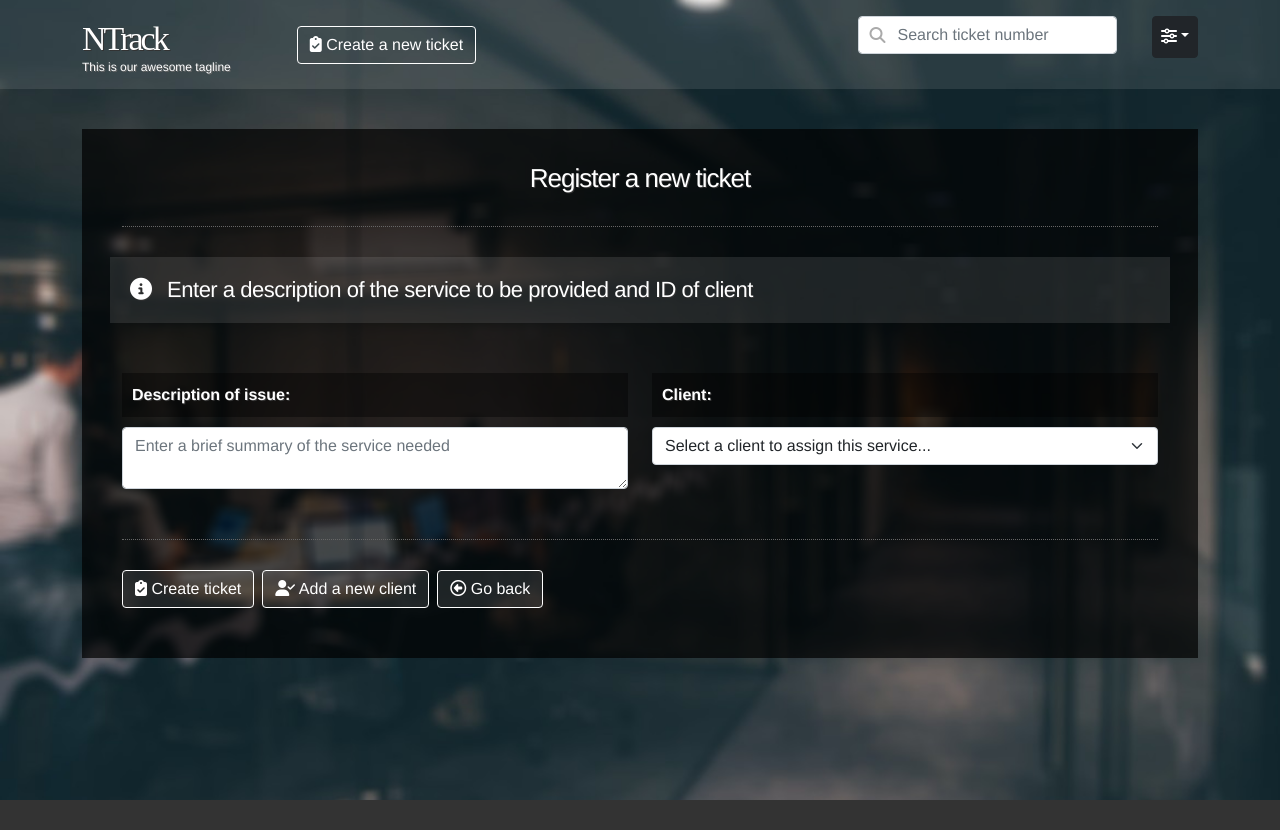
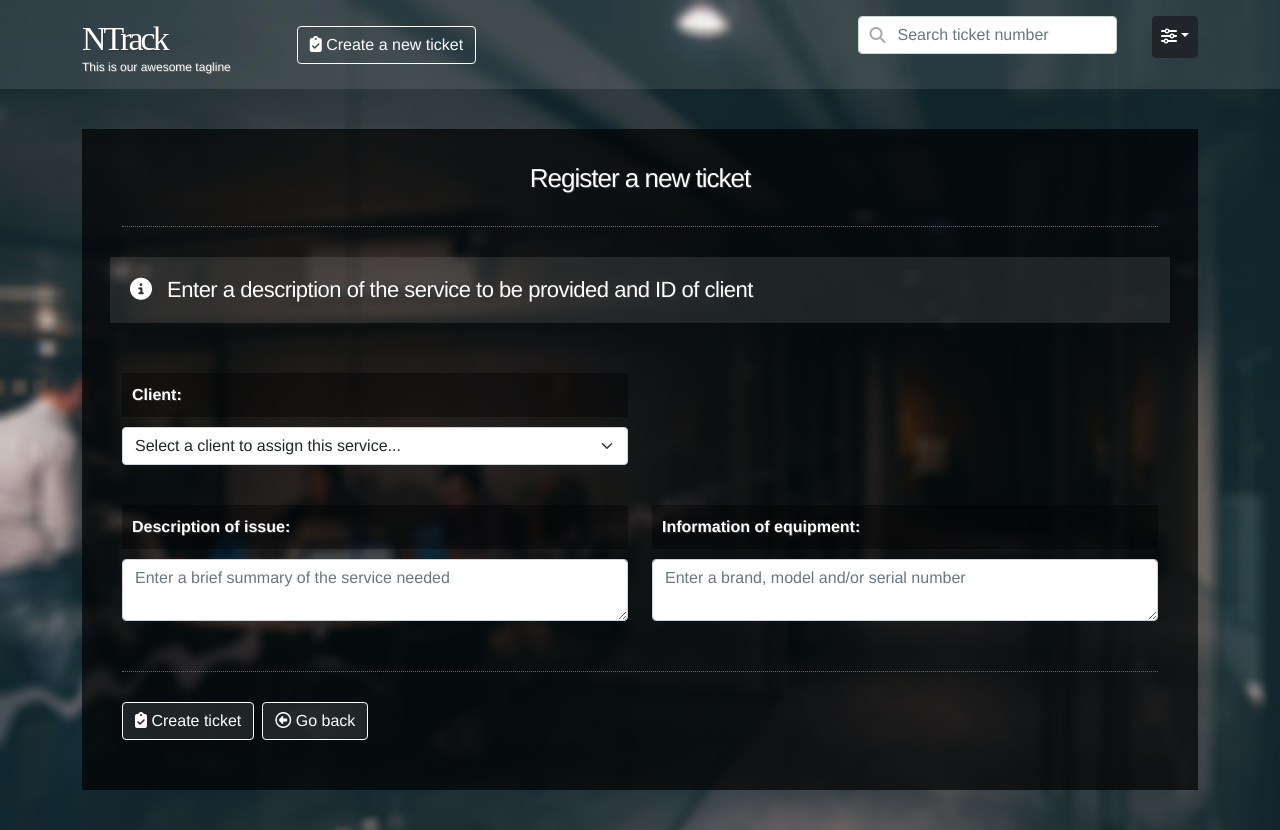
Before and after one commit to vazqjose/ntrack, a Vue app: page /newticket in a window 1280 px wide. Before the commit the page ends 800 px from the top, so only its background shows below. Built offline with nearby package versions, Linux system fonts and the light colour scheme; a web font is replaced by a local one.

Commit message:
added new field

```diff
--- a/src/views/newticket.vue
+++ b/src/views/newticket.vue
@@ -26,6 +26,25 @@
             </div>
 
             <div class="row">
+
+
+
+                  <div class="col-md-6">
+                  <div class="form-group">
+                      <p class="control-label clearblack"><strong>Client:</strong></p>
+                      <div class="input-group">
+                        <select class="form-select" v-model="formData.client_id">
+                          <option selected value="">Select a client to assign this service...</option>
+                          <option value='616f4c9ff66c2a496d7e5bd3'>JOSE CRUZ</option>
+
+                        </select>
+                      </div>
+                  </div>
+                </div>
+
+
+            </div>
+            <div class="row">
               <!--
                 <div class="col-md-6">
                   <div class="form-group">
@@ -48,16 +67,11 @@
                 </div>
                 <div class="col-md-6">
                   <div class="form-group">
-                      <p class="control-label clearblack"><strong>Client:</strong></p>
-                      <div class="input-group">
-                        <select class="form-select" v-model="formData.client_id">
-                          <option selected value="">Select a client to assign this service...</option>
-                          <option value='616f4c9ff66c2a496d7e5bd3'>JOSE CRUZ</option>
-
-                        </select>
+                      <p class="control-label clearblack"><strong>Information of equipment:</strong> </p>
+                      <textarea rows="2" length='200' id="equipment" class="form-control" v-model="formData.equipment" placeholder="Enter a brand, model and/or serial number"></textarea>
                     </div>
                   </div>
-                </div>
+
             </div>
             <div class="divider"></div>
             <div class="row">
@@ -66,9 +80,7 @@
                         <i class="fas fa-clipboard-check"></i> Create ticket
                       </button>
 
-                      <router-link to='/newClient' class="btn btn-primary btn-outline-success newticket me-2 clearwhite">
-                        <i class="fas fa-user-check"></i> Add a new client
-                      </router-link>
+
                       <router-link to='/' class="btn btn-primary btn-outline-success newticket me-2 clearwhite">
                         <i class="far fa-arrow-alt-circle-left"></i> Go back
                       </router-link>
@@ -98,6 +110,7 @@
                 client_id: '',
                 status: 'open',
                 description: '',
+                device: '',
                 user_id: ''
             }
         }
@@ -141,7 +154,7 @@
                          console.log(error),
                          this.errorMsg = 'Error adding new ticket'
                      })
-            },
+            },/*
             loadClients() {
                   axios.get('https://2ktpylu8p5.execute-api.us-east-2.amazonaws.com/dev/api/v1/clients')
                   .then((response) => {
@@ -152,7 +165,7 @@
                       console.log(error),
                       this.errorMsg = 'There was an error loading client list. Try again!'
                   })
-            }
+            }*/
     }
   }
 
```
Lines whose indentation alone changed are shown as unchanged.
